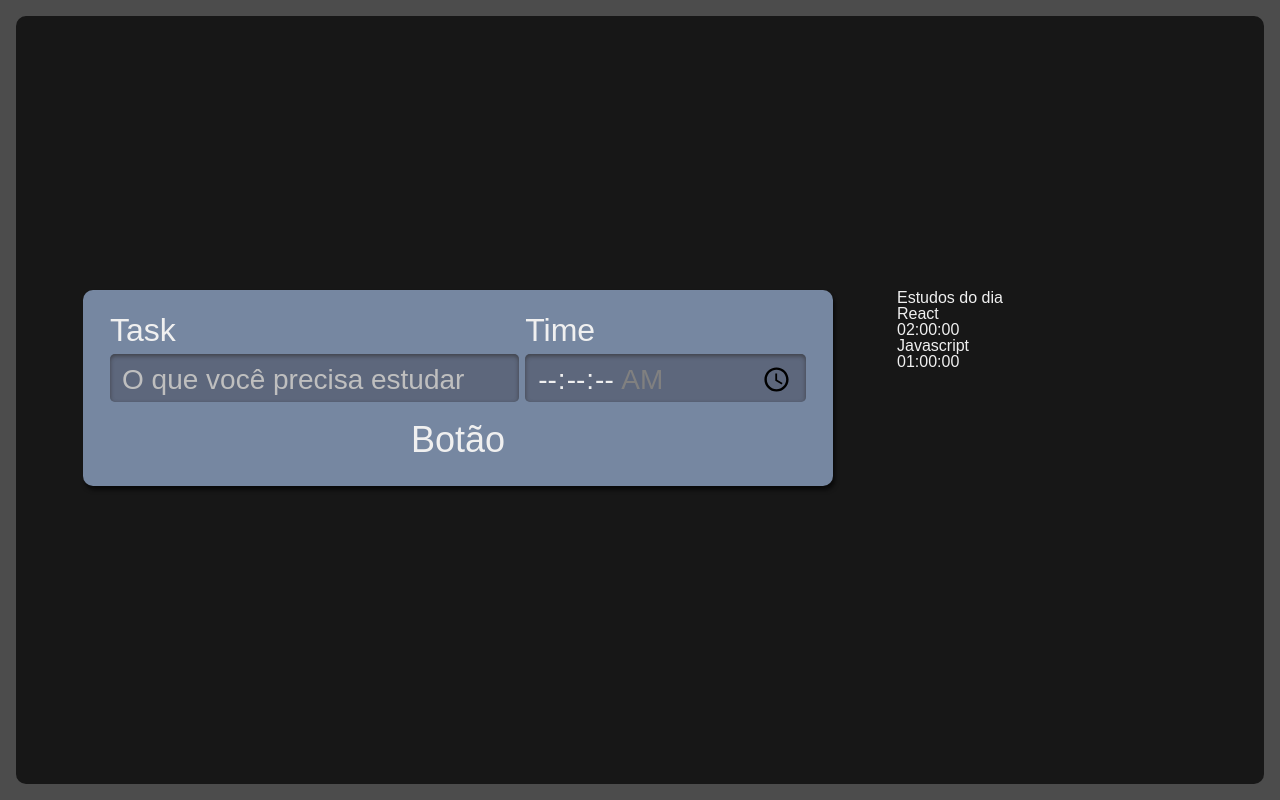
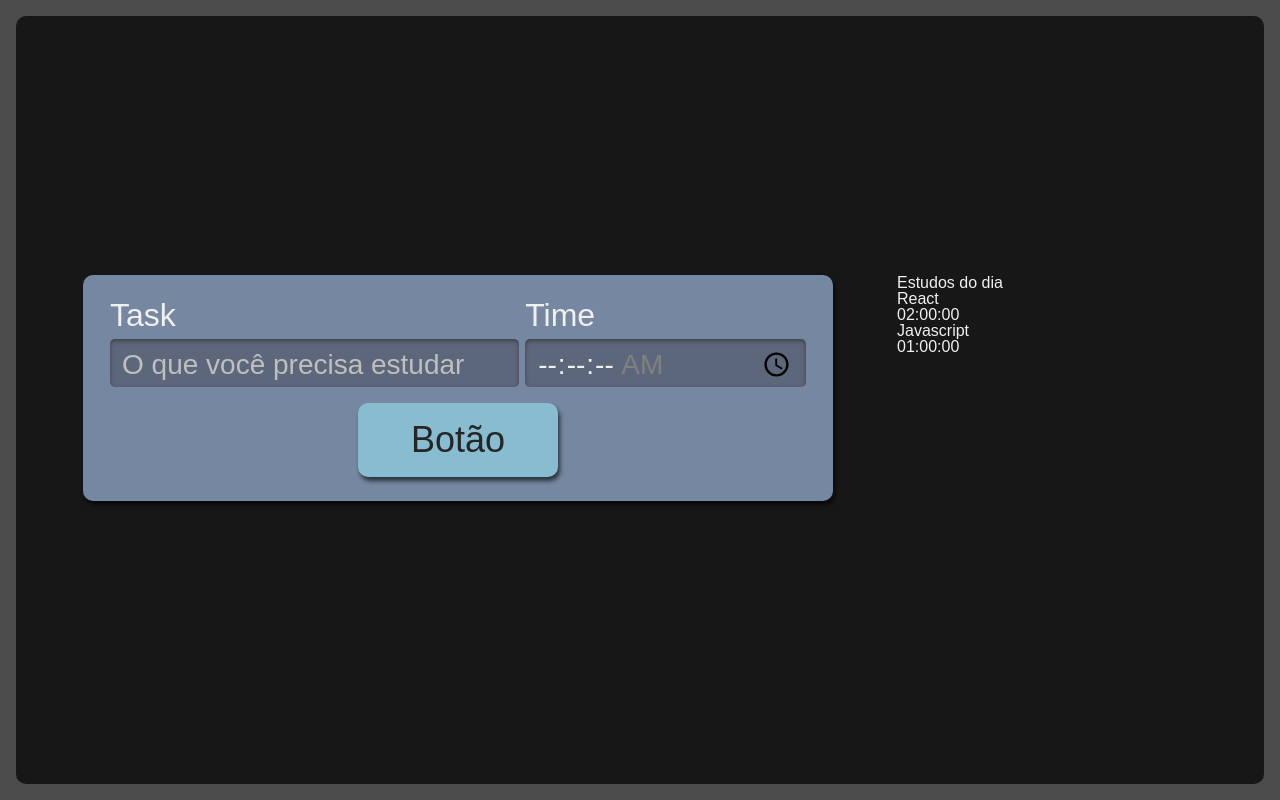
Before and after one commit to RenanTRS/studies, a React (Vite) app: page / in a window 1280 px wide. Built offline with nearby package versions, Linux system fonts and the light colour scheme.

Commit message:
add style for button

```diff
--- a/src/components/Button/index.tsx
+++ b/src/components/Button/index.tsx
@@ -1,5 +1,6 @@
+import './style.scss'
 export const Button = () => {
     return (
-        <button>Botão</button>
+        <button className="botao">Botão</button>
     )
 }
--- /dev/null
+++ b/src/components/Button/style.scss
@@ -0,0 +1,25 @@
+.botao {
+    align-self: center;
+    background-color: #88bcd1;
+    border-radius: 10px;
+    box-shadow: 2px 4px 4px #0000009F;
+    color: #272626;
+    cursor: pointer;
+    font-size: 1.25rem;
+    padding: 16px;
+    width: 150px;
+
+    &:active {
+      background-color: #7CA6B7;
+      box-shadow: 2px 2px 4px #0000009F inset;
+    }
+  }
+
+  @media screen and (min-width: 1280px) {
+    .botao {
+      grid-column-start: span 2;
+      justify-self: center;
+      width: 200px;
+      font-size: 2.25rem;
+    }
+  }
```
